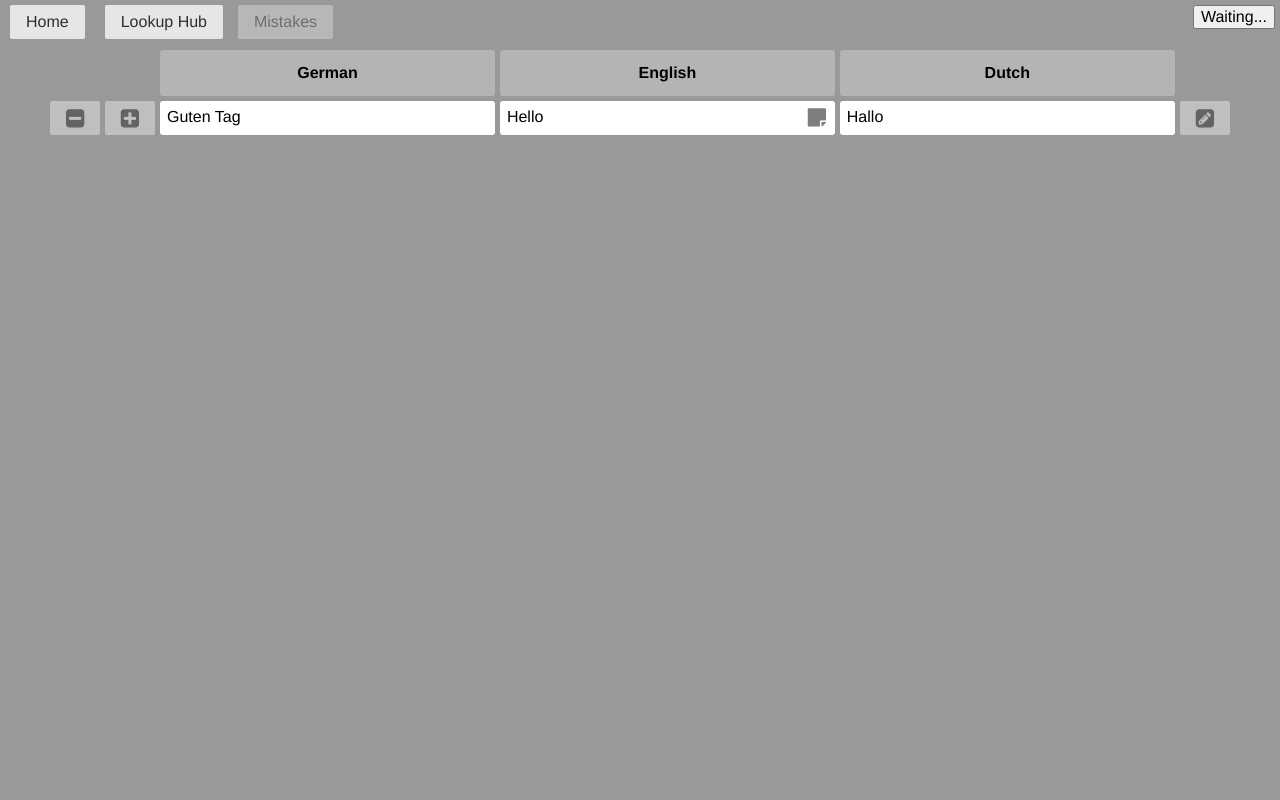
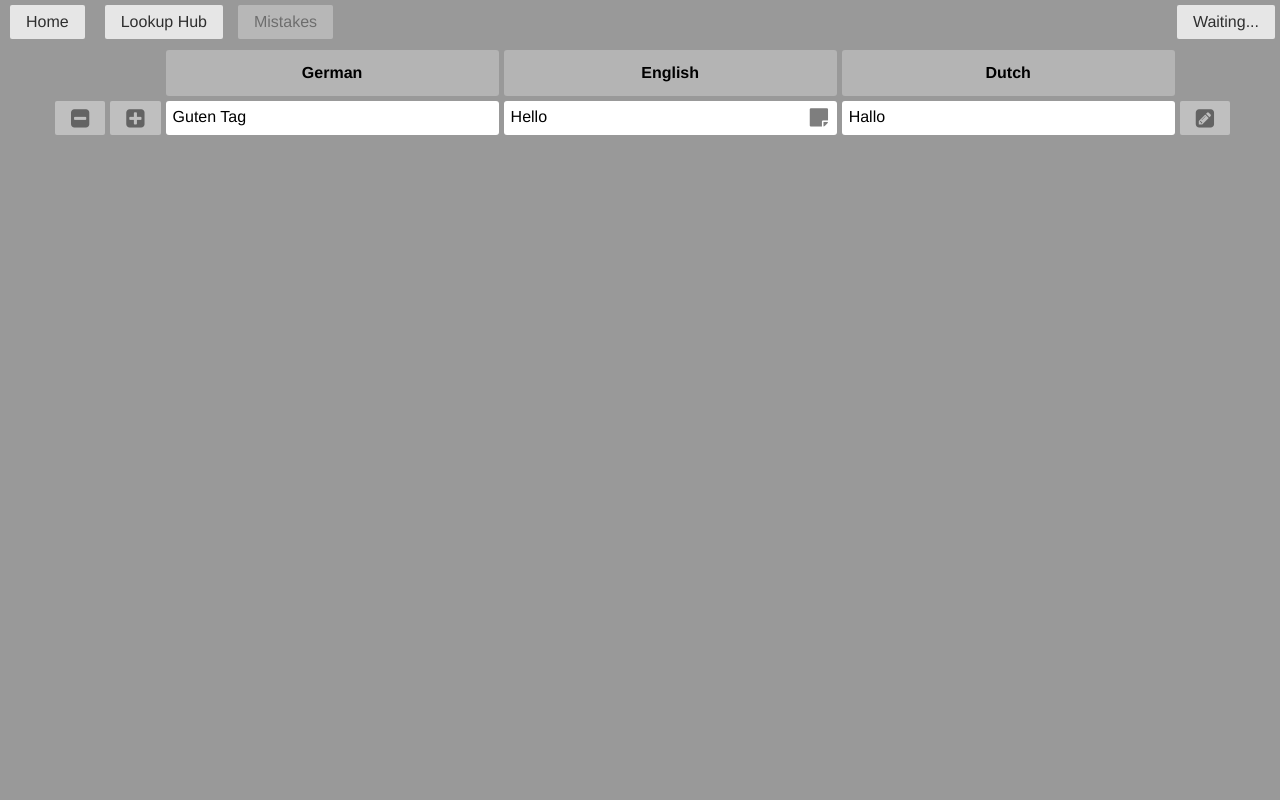
Before and after one commit to ay-bryson/lookup_hub, a Flask app: page /hub in a window 1280 px wide. Run offline with Flask 2, Linux system fonts and the light colour scheme.

Commit message:
Make performace improvements

```diff
--- a/lookup_hub/static/style/hub.css
+++ b/lookup_hub/static/style/hub.css
@@ -4,7 +4,7 @@
     grid-gap: 5px;
     grid-template-columns: auto 1fr 1fr 1fr auto;
     min-width: 900px;
-    max-width: 1500px;
+    max-width: 1700px;
     margin: auto;
 }
 
@@ -34,11 +34,16 @@
     height: 20px;
     width: 20px;
     opacity: 50%;
-    /* background-color: indigo; */
 }
 
 .buttons-left {
-    grid-column: 1
+    grid-column: 1;
+    display: flex;
+    flex-wrap: nowrap;
+}
+
+.buttons-left button {
+    margin-left: 5px;
 }
 
 .buttons-right {
@@ -46,13 +51,7 @@
 }
 
 .buttons-left button, .buttons-right button {
-    height: 100%;
     opacity: 0.5;
-}
-
-.buttons-left button:hover, .buttons-right button:hover {
-    opacity: 1;
-    cursor: pointer;
 }
 
 .dictionary-button:hover .fa-minus-square {
--- a/lookup_hub/templates/hub.html
+++ b/lookup_hub/templates/hub.html
@@ -14,7 +14,7 @@
 
 {% block right_buttons %}
     <div class="navigator-button-right">
-        <button id="socket-status" onclick="startSocket();">Waiting...</button>
+        <button class="pure-button" id="socket-status" onclick="startSocket();">Waiting...</button>
     </div>
 {% endblock %}
 
```
